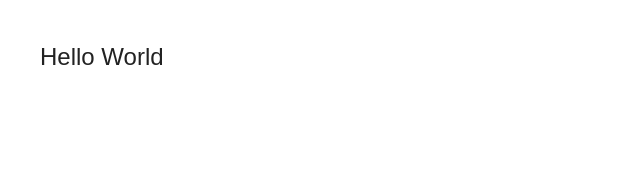
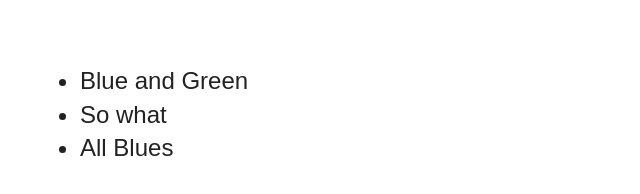
Before and after one commit to pedroanicetoo/backbone-course, a plain HTML site: page Boilerplate/index.html in a window 1280 px wide. Shown: the whole page, without its empty margins (0-640 px from the left). Drawn offline with Linux system fonts and the light colour scheme.

Commit message:
List collection on models on a view example

```diff
--- a/Boilerplate/index.html
+++ b/Boilerplate/index.html
@@ -15,7 +15,7 @@
     </head>
     <body>
 
-        <div id="container"></div>
+        <ul id="songs"></ul>
 
         <script src="js/lib/jquery-min.js"></script>
         <script src="js/lib/underscore-min.js"></script>
--- a/Boilerplate/js/main.js
+++ b/Boilerplate/js/main.js
@@ -1,22 +1,34 @@
+var Song = Backbone.Model.extend();
+
+var Songs = Backbone.Collection.extend({
+	model: Song
+});
+
 var SongView = Backbone.View.extend({
+	tagName: "li",
 
-	tagName: "span",
+	render: function() {
+			this.$el.html(this.model.get("title"));
 
-	className: "song",
-
-	id: "1234",
-
-	attributes: {
-		"data-genre": "Jazz"
-	},
-
-	render: function(){
-		this.$el.html("Hello World");
-
-		return this
+			return this;
 	}
 });
 
-var songView = new SongView();
+var SongsView = Backbone.View.extend({
+	render: function() {
+		var self = this;
+		this.model.each(function(song) {
+			var songView = new SongView({ model: song });
+			self.$el.append(songView.render().$el);
+		});
+	}
+});
 
-$("#container").html(songView.render().$el);
+var songs = new Songs([
+	new Song({ title: "Blue and Green"}),
+	new Song({ title: "So what"}),
+	new Song({ title: "All Blues"})
+	]);
+
+var songsView = new SongsView({ el: "#songs", model: songs});
+songsView.render();
```
